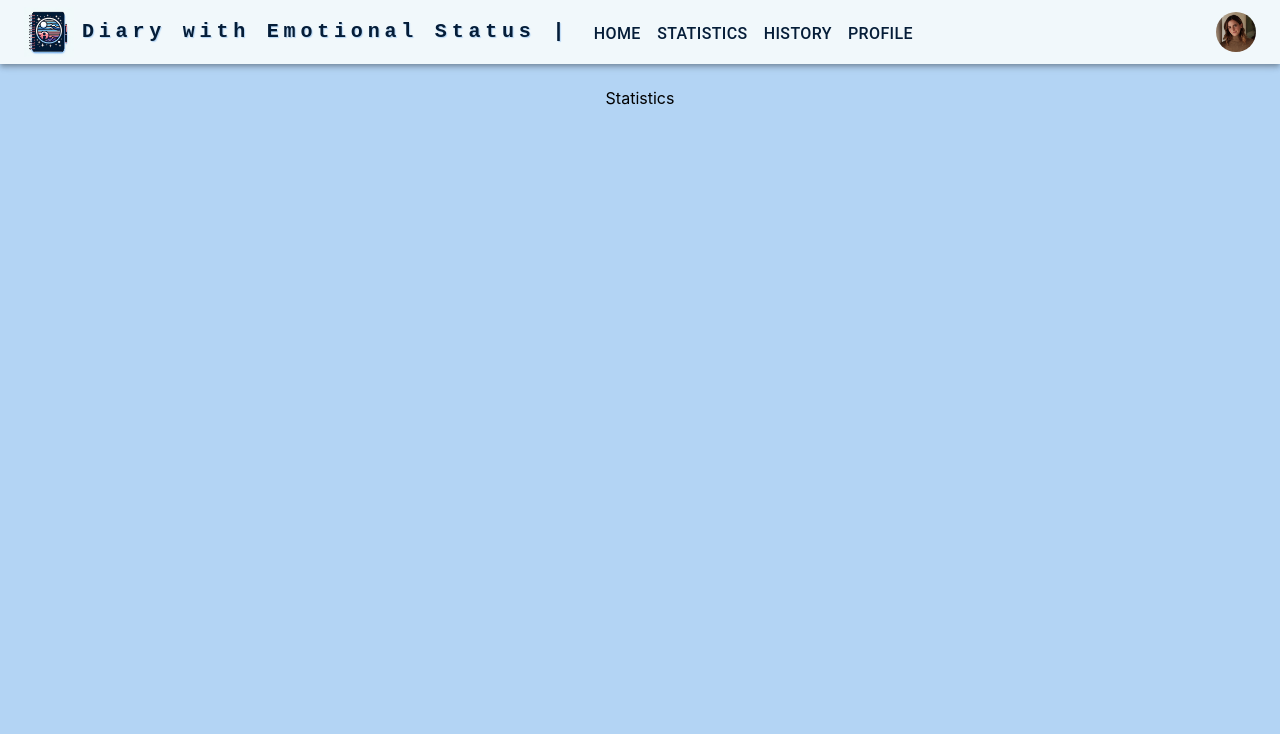
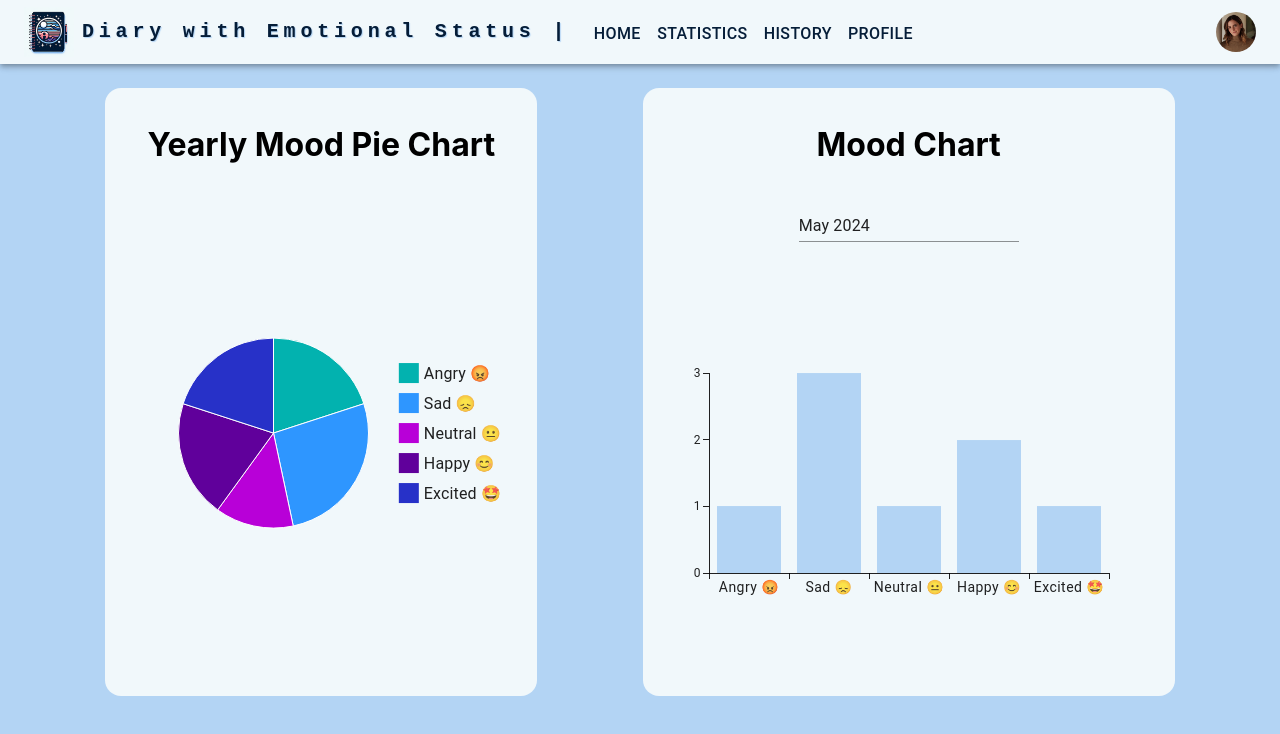
Before and after one commit to Mihai405/DES---Diary-with-Emotional-Status, a React (Create React App) app in the folder web/: page /Statistics in a window 1280 px wide. Shown: the top 734 px of the page. Built offline with nearby package versions, Linux system fonts and the light colour scheme.

Commit message:
created StatisticsPage.tsx and also the yearly mood pie chart

```diff
--- a/web/src/App.tsx
+++ b/web/src/App.tsx
@@ -16,6 +16,7 @@ import { HomePage } from './pages/HomePage';
 import { SWRConfig } from 'swr';
 import { LayoutWrapper } from './components/LayoutWrapper';
 import { HistoryPage } from './pages/HistoryPage';
+import { StatisticsPage } from './pages/StatisticsPage';
 
 function App() {
     return (
@@ -60,7 +61,11 @@ const router = createBrowserRouter(
             />
             <Route
                 path="/Statistics"
-                element={<LayoutWrapper>Statistics</LayoutWrapper>}
+                element={
+                    <LayoutWrapper>
+                        <StatisticsPage />
+                    </LayoutWrapper>
+                }
             />
             <Route
                 path="/profile"
--- a/web/src/components/Calendar/CalendarMoodChart.tsx
+++ b/web/src/components/Statistics/MonthlyMoodChart.tsx
@@ -6,11 +6,7 @@ import dayjs, { Dayjs } from 'dayjs';
 import { useState } from 'react';
 import { MoodData } from '../../types';
 
-export function CalendarMoodChart({
-    moodHistory,
-}: {
-    moodHistory: MoodData[];
-}) {
+export function MonthlyMoodChart({ moodHistory }: { moodHistory: MoodData[] }) {
     const [month, setMonth] = useState<Dayjs | null>(dayjs());
 
     const filteredMoodHistoryBasedOnMonth = moodHistory.filter(moodData =>
--- /dev/null
+++ b/web/src/components/Statistics/YearlyPieChart.tsx
@@ -0,0 +1,72 @@
+import { MoodData } from '../../types';
+import { PieChart } from '@mui/x-charts';
+import * as React from 'react';
+
+export function YearlyPieChart({ moodHistory }: { moodHistory: MoodData[] }) {
+    const moodCounts: { [key: string]: number } = {
+        Angry: 0,
+        Sad: 0,
+        Neutral: 0,
+        Happy: 0,
+        Excited: 0,
+    };
+
+    moodHistory.forEach(moodData => {
+        moodCounts[moodData.mood]++;
+    });
+
+    return (
+        <div
+            style={{
+                backgroundColor: '#f1f8fb',
+                borderRadius: '16px',
+                padding: '16px',
+                display: 'flex',
+                flexDirection: 'column',
+                alignItems: 'center',
+            }}
+        >
+            <h1>Yearly Mood Pie Chart</h1>
+            <PieChart
+                series={[
+                    {
+                        data: [
+                            {
+                                id: 0,
+                                value: moodCounts.Angry,
+                                label: 'Angry 😡',
+                            },
+                            { id: 1, value: moodCounts.Sad, label: 'Sad 😞' },
+                            {
+                                id: 2,
+                                value: moodCounts.Neutral,
+                                label: 'Neutral 😐',
+                            },
+                            {
+                                id: 3,
+                                value: moodCounts.Happy,
+                                label: 'Happy 😊',
+                            },
+                            {
+                                id: 4,
+                                value: moodCounts.Excited,
+                                label: 'Excited 🤩',
+                            },
+                        ],
+                        highlightScope: {
+                            faded: 'global',
+                            highlighted: 'item',
+                        },
+                        faded: {
+                            innerRadius: 30,
+                            additionalRadius: -30,
+                            color: 'gray',
+                        },
+                    },
+                ]}
+                width={400}
+                height={200}
+            />
+        </div>
+    );
+}
--- a/web/src/pages/HomePage.tsx
+++ b/web/src/pages/HomePage.tsx
@@ -84,9 +84,9 @@ export const mockMoodData: MoodData[] = [
         date: new Date('2024-02-25'),
     },
     {
-        mood: 'Neutral',
+        mood: 'Sad',
         reason: 'Weather',
-        explanation: 'It was a cloudy day',
+        explanation: 'It was a rainy day',
         date: new Date('2024-02-29'),
     },
     {
--- /dev/null
+++ b/web/src/pages/StatisticsPage.tsx
@@ -0,0 +1,12 @@
+import { MonthlyMoodChart } from '../components/Statistics/MonthlyMoodChart';
+import { mockMoodData } from './HomePage';
+import { YearlyPieChart } from '../components/Statistics/YearlyPieChart';
+
+export function StatisticsPage() {
+    return (
+        <>
+            <YearlyPieChart moodHistory={mockMoodData} />
+            <MonthlyMoodChart moodHistory={mockMoodData} />
+        </>
+    );
+}
```
Also changed, not shown: web/src/components/Statistics/styles.css (renamed from web/src/components/Calendar/styles.css).
